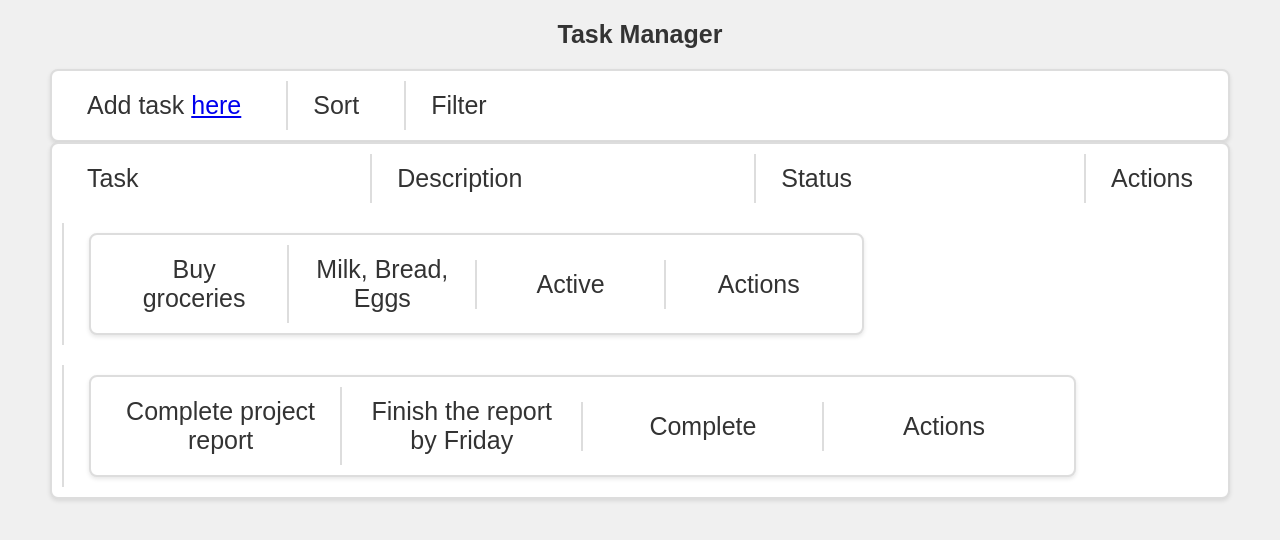
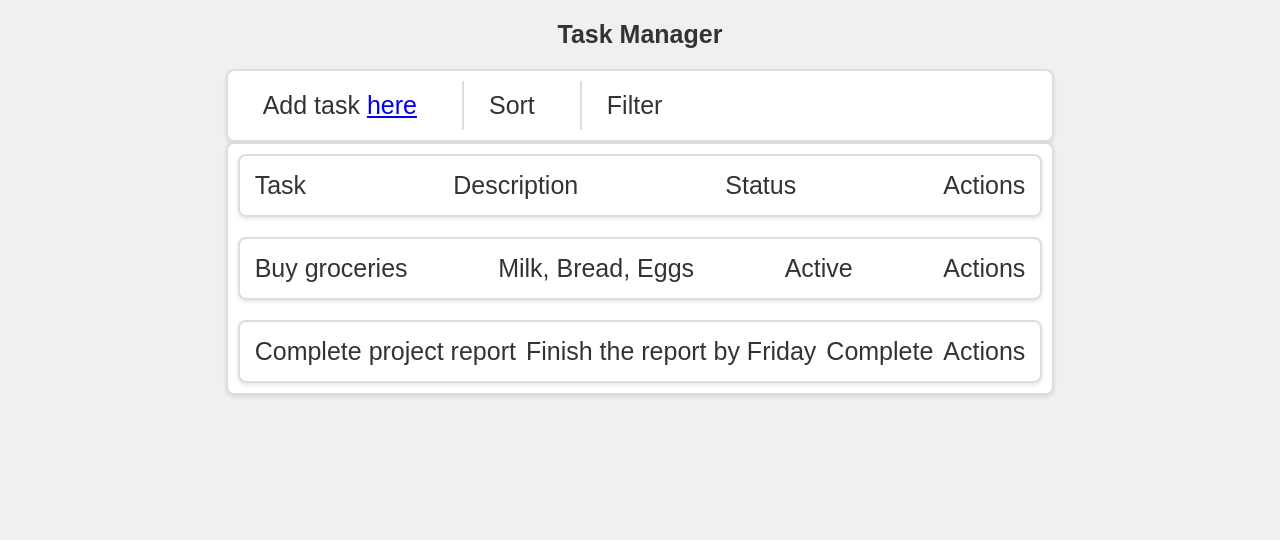
Before and after one commit to NoGenryFord/task_manager, a Python web app: template template/index.html in a window 1280 px wide. Shown: the top 540 px of the page. Run offline with Jinja, Linux system fonts and the light colour scheme; the template is opened without the code that fills it, so the values that code supplies are empty.

Commit message:
Refactor task rendering and styling for improved layout and clarity

```diff
--- a/static/js/index.js
+++ b/static/js/index.js
@@ -21,9 +21,9 @@ const taskContainer = document.querySelector(".task_cards");
 function renderTasks() {
   //taskContainer.innerHTML = ""; // Clear existing tasks
   tasks.forEach((task) => {
-    const taskItem = document.createElement("li");
+    const taskItem = document.createElement("ul");
+    taskItem.classList.add("task_item");
     taskItem.innerHTML = `
-        <ul class="task_item">
           <li><span class="task_name">${task.title}</span></li>
           <li><span class="task_description">${task.description}</span></li>
           <li><span class="task_status ${task.status.toLowerCase()}">${
@@ -39,7 +39,6 @@ function renderTasks() {
               </div>
             </span>
           </li>
-        </ul>
     `;
     taskContainer.appendChild(taskItem);
   });
--- a/static/styles/style.css
+++ b/static/styles/style.css
@@ -52,8 +52,10 @@ input {
 }
 .task_cards {
   display: flex;
-  flex-wrap: wrap;
-  justify-content: space-between;
+  flex-direction: column;
+  align-items: stretch;
+  width: 100%;
+  justify-content: left;
   gap: 20px;
   padding: 10px;
   background-color: #fff;
@@ -64,33 +66,29 @@ input {
   li {
     position: relative;
     padding: 10px 25px;
-    &:not(:first-child) {
-      border-left: 2px solid #ddd;
-    }
   }
 }
-.task_item {
+.task_item,
+.task_header {
   display: flex;
-  flex-wrap: nowrap;
   justify-content: space-between;
   align-items: center;
+  width: 100%;
+  margin-bottom: 10px;
   padding: 10px;
-  border-bottom: 1px solid #ccc;
-  gap: 0;
   background-color: #fff;
   border-radius: 8px;
   box-shadow: 0 2px 4px rgba(0, 0, 0, 0.1);
   transition: box-shadow 0.3s ease;
   border: 2px solid #ddd;
+  position: sticky;
+  top: 0;
+  z-index: 1;
+  margin: auto;
   li {
-    position: relative;
-    padding: 10px 25px;
-    flex: 1;
-    text-align: center;
-    min-width: 150px;
-    &:not(:first-child) {
-      border-left: 2px solid #ddd;
-    }
+    display: block;
+    text-align: left;
+    padding: 5px;
   }
   .popup {
     display: none;
@@ -108,7 +106,7 @@ input {
       width: 100%;
     }
   }
-  .task_name {
+  /* .task_name {
     flex: 0 0 20%;
   }
   .task_description {
@@ -119,7 +117,7 @@ input {
   }
   .task_actions {
     flex: 0 0 20%;
-  }
+  } */
 }
 .add-task-form {
   display: flex;
@@ -158,7 +156,7 @@ input {
   box-shadow: 0 2px 8px rgba(0, 0, 0, 0.12);
   border-radius: 6px;
   padding: 10px;
-  z-index: 10;
+  z-index: 1;
   min-width: 16vw;
 }
 
--- a/template/index.html
+++ b/template/index.html
@@ -28,12 +28,16 @@
             </div>
           </li>
         </ul>
-        <ul class="task_cards">
-          <li><span class="task_name">Task</span></li>
-          <li><span class="task_description">Description</span></li>
-          <li><span class="task_status">Status</span></li>
-          <li><span class="task_actions">Actions</span></li>
-        </ul>
+        <div class="task_cards">
+          <ul class="task_header">
+            <li><span class="task_name">Task</span></li>
+            <li><span class="task_description">Description</span></li>
+            <li><span class="task_status">Status</span></li>
+            <li><span class="task_actions">Actions</span></li>
+          </ul>
+        </div>
+
+        <!-- Example of a task item -->
         <!-- <ul class="task_item">
           <li><span class="task_name">task.title</span></li>
           <li><span class="task_description">task.description</span></li>
```
